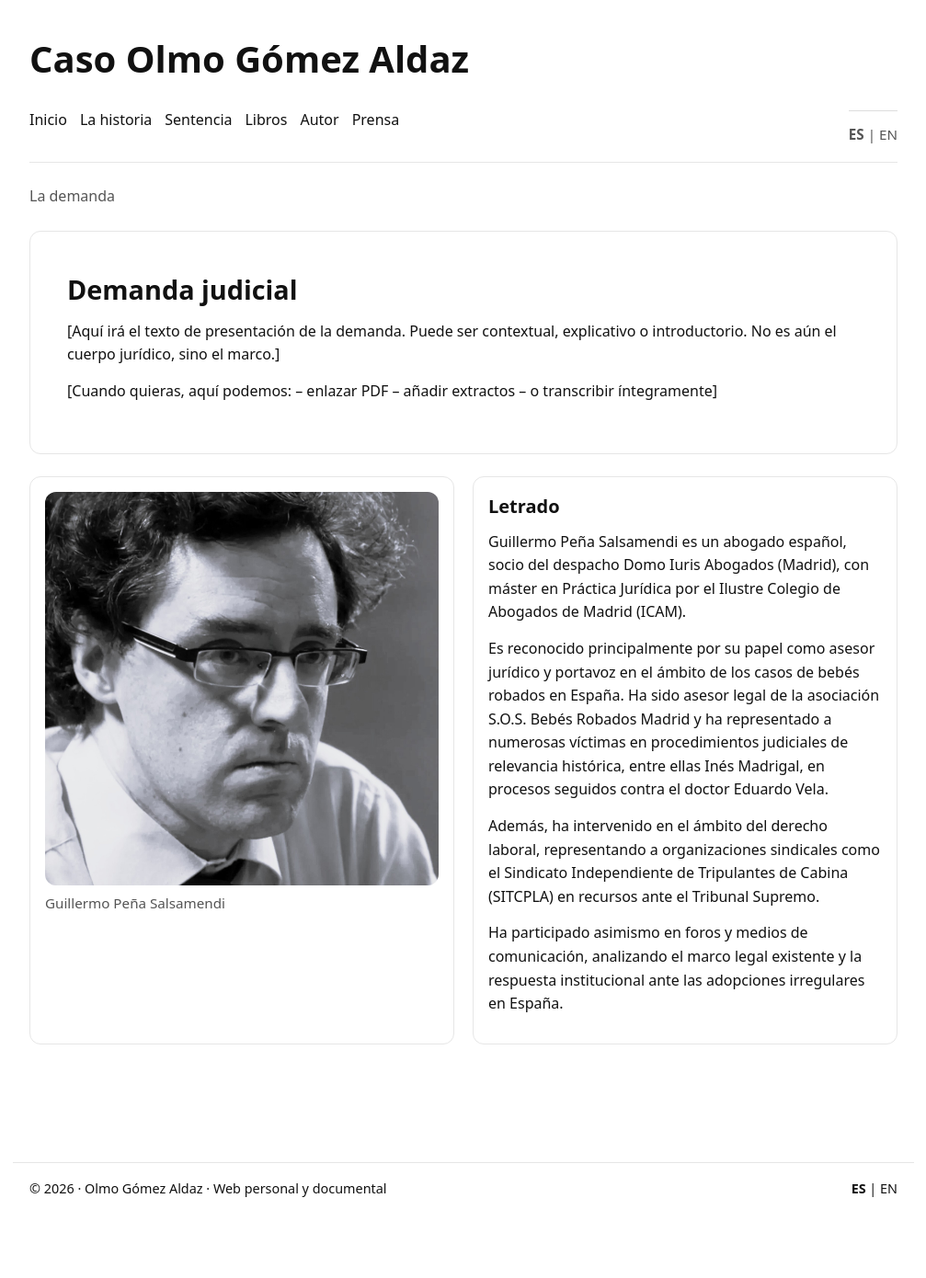
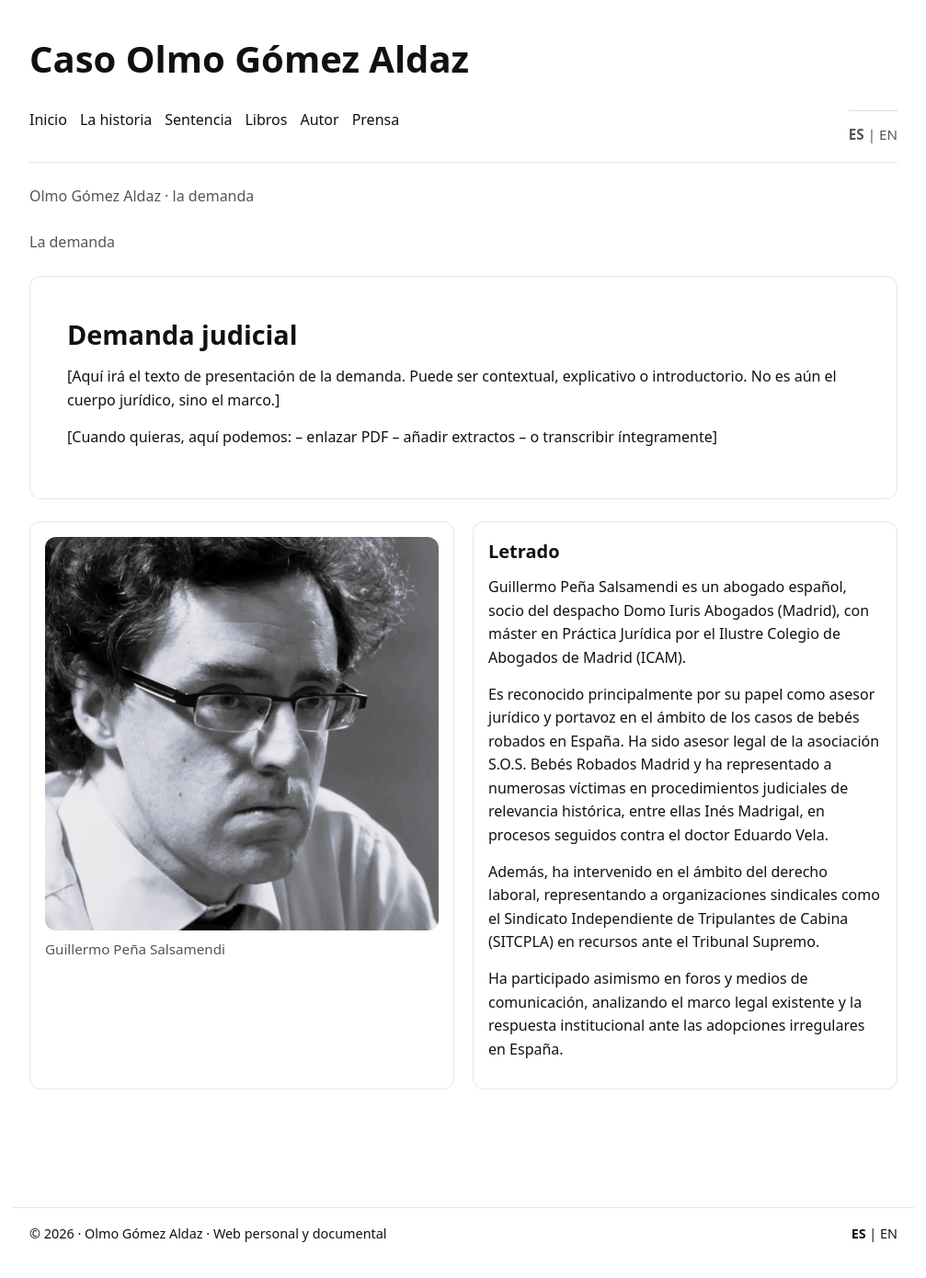
Before and after one commit to olmogaldaz/olmogaldaz.github.io, a Jekyll site: the page built from es/demanda/index.html, in a window 1280 px wide and 1399 px high. Shown: the top 1390 px of the window at 92% size, without its empty margins (136-1143 px from the left). Built offline with Jekyll 4.4.1, drawn with Linux system fonts in a browser that asks for light colours.

Commit message:
Update index.html

```diff
--- a/es/demanda/index.html
+++ b/es/demanda/index.html
@@ -8,7 +8,9 @@ description: Demanda judicial presentada en el proceso de restitución de la ide
 
 <div class="wrap">
   <header id="site-header"></header>
-
+    <h1 class="page-title subtle">
+      Olmo Gómez Aldaz · la demanda</h1>
+    <main>
   <h1 class="page-title subtle">La demanda</h1>
 
   <!-- DEMANDA (CAJA HORIZONTAL GRANDE) -->
@@ -64,5 +66,5 @@ description: Demanda judicial presentada en el proceso de restitución de la ide
     </div>
 
   </div>
-
+    </main>
 </div>
```
